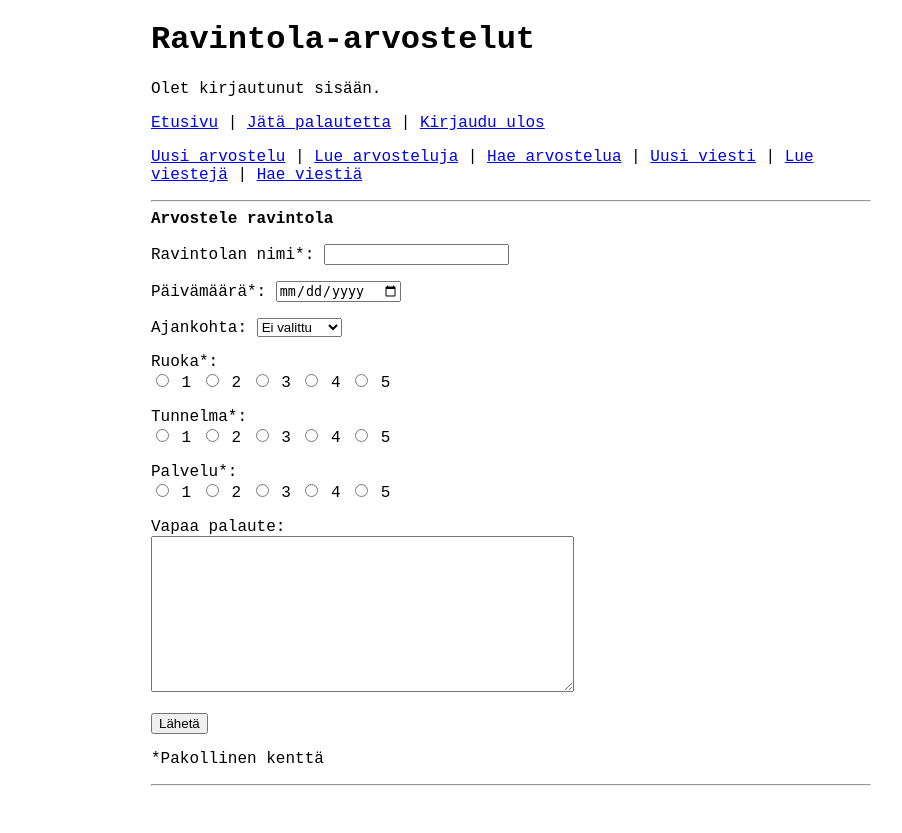
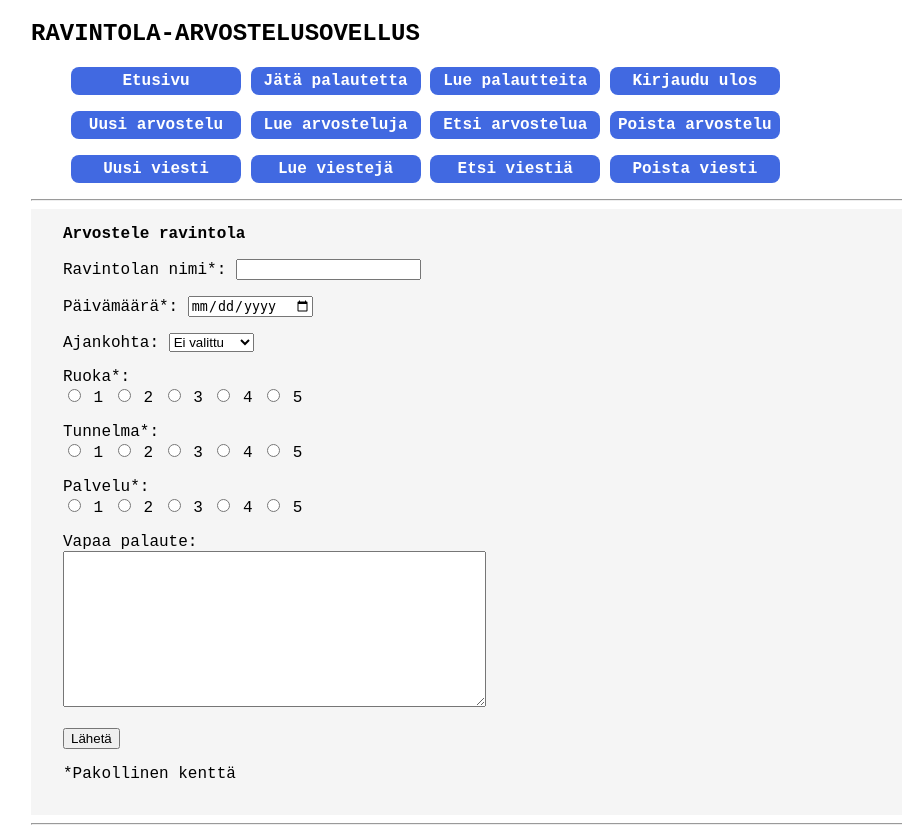
Before and after one commit to varkkha/ravintola-arvostelusovellus, a Flask app: page /newreview in a window 1280 px wide. Shown: the whole page, without its empty margins (129-1031 px from the left). Before the commit the page ends 786 px from the top, so only its background shows below. Run offline with Flask 3, Linux system fonts and the light colour scheme; the visitor is signed in with stand-in values (Sample User, id 1).

Commit message:
Only admins can see delete functions

```diff
--- a/templates/layout.html
+++ b/templates/layout.html
@@ -5,36 +5,80 @@
 		<style>
             body {
                 margin: auto;
-                max-width: 45em;
+                max-width: 60em;
                 background: white;
                 font-family: 'Courier New';
                 color: black;
+            }
 
+            nav li {
+                display: inline-block;
+                padding:5px;
+                border:none;
+                text-align: center;
+                width: 10em;
+                background: royalblue;
+                border-radius: .5em;
+                color: white;
+                font-family: 'Courier New';
+                font-weight: bold;
+            }
+
+            nav li a {
+                text-decoration: none;
+                color: white;
+            }
+
+            nav li:hover {
+                background: lightskyblue;
+                font-family: 'Courier New';
+                font-weight: bold;
+            }
+
+            form {
+                display: block;
+                background: whitesmoke;
+                padding: 1em 2em;
             }
 
         </style>
     </head>
 <title>Ravintola-arvostelut - {% block title %}{% endblock %}</title>
 <body>
-<h1>Ravintola-arvostelut</h1>
+<h2>RAVINTOLA-ARVOSTELUSOVELLUS</h2>
 
+<nav>
 {% if session.user_id %}
-Olet kirjautunut sisään.
+<ul>
+<li><a href="/frontpage">Etusivu</a></li>
+<li><a href="/newfeedback">Jätä palautetta</a></li>
+{% if session.admin == 1 %}
+<li><a href="/feedbackslist">Lue palautteita</a></li>
+{% endif %}
+<li><a href="/logout">Kirjaudu ulos</a></li><br>
 <p>
-<a href="/frontpage">Etusivu</a> | <a href="/newfeedback">Jätä palautetta</a> | <a href="/logout">Kirjaudu ulos</a>
+<li><a href="/newreview">Uusi arvostelu</a></li>
+<li><a href="/reviewslist">Lue arvosteluja</a></li>
+<li><a href="/newsearchreview">Etsi arvostelua</a></li>
+{% if session.admin == 1 %}
+<li><a href="/deletereview">Poista arvostelu</a></li><br>
+{% endif %}
 <p>
-<a href="/newreview">Uusi arvostelu</a> |
-<a href="/reviewslist">Lue arvosteluja</a> |
-<a href="/newsearchreview">Hae arvostelua</a> |
-<a href="/newmessage">Uusi viesti</a> |
-<a href="/messageslist">Lue viestejä</a> |
-<a href="/newsearchmessage">Hae viestiä</a><br>
+<li><a href="/newmessage">Uusi viesti</a></li>
+<li><a href="/messageslist">Lue viestejä</a></li>
+<li><a href="/newsearchmessage">Etsi viestiä</a></li>
+{% if session.admin == 1 %}
+<li><a href="/deletemessage">Poista viesti</a></li><br>
+{% endif %}
+</ul>
 {% else %}
 <a href="/login">Kirjaudu sisään</a>
 
 {% endif %}
+</nav>
 <hr>
 </body>
-{% block content %}{% endblock %}
+{% block content %}
+{% endblock %}
 <hr>
 </html>
--- a/users.py
+++ b/users.py
@@ -5,7 +5,7 @@ from sqlalchemy.sql import text
 import secrets
 
 def login(username, password):
-    sql = text("SELECT id, password FROM users WHERE username=:username")
+    sql = text("SELECT id, password, admin FROM users WHERE username=:username")
     result = db.session.execute(sql, {"username":username})
     user = result.fetchone()
     if not user:
@@ -13,6 +13,7 @@ def login(username, password):
     else:
         if check_password_hash(user.password, password):
             session["user_id"] = user.id
+            session["admin"] = user.admin
             session["csrf_token"] = secrets.token_hex(16)
             return True
         else:
@@ -39,3 +40,6 @@ def is_admin():
     result = db.session.execute(sql, {"id":session.get("user_id")})
     admin = result.fetchone()
     return admin[0]
+
+def user_role():
+    return session.get("admin")
```
Also changed, not shown: templates/frontpage.html (+69 -13 lines), reviews.py (line endings or trailing spaces).
